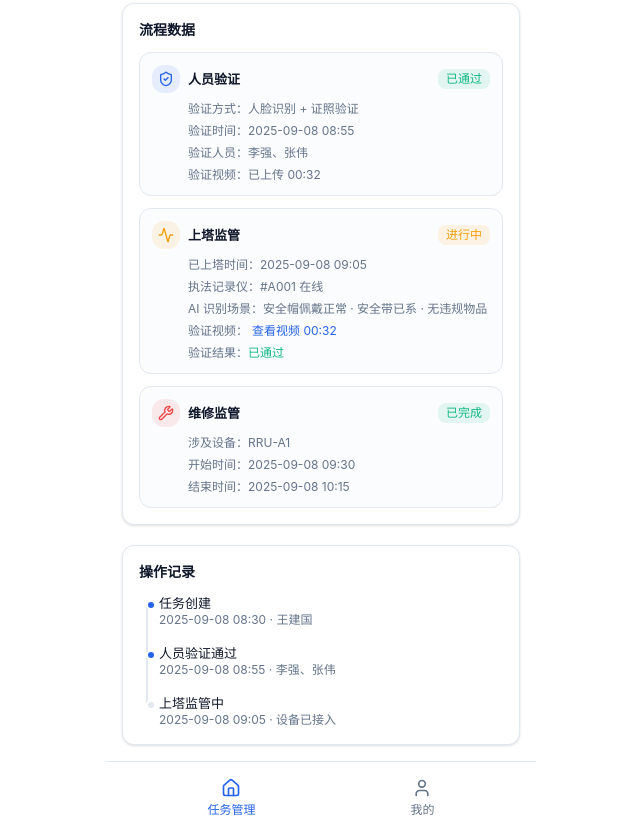
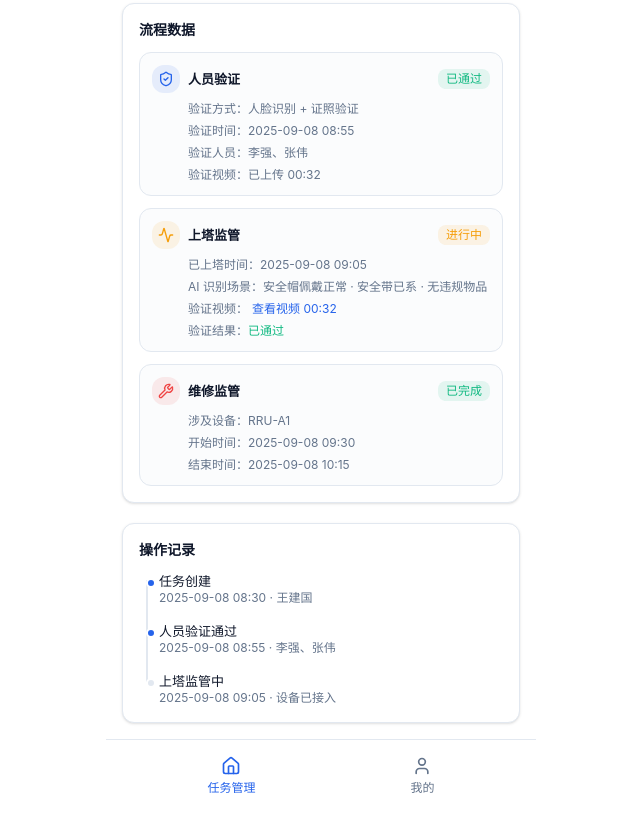
Before and after one commit to yaoli10/jilin-tower-task-management, a plain HTML site: page pages/task-detail.html in a window 1280 px wide. Shown: the part 805-1639 px from the top of the page, without its empty margins (319-959 px from the left). After the commit the page ends 1617 px from the top, so only its background shows below. Drawn offline with nearby package versions, Linux system fonts and the light colour scheme.

Commit message:
fix: 上塔监管去除执法记录仪字段

```diff
--- a/pages/task-detail.html
+++ b/pages/task-detail.html
@@ -302,7 +302,6 @@ body {
             </div>
             <div class="space-y-1.5 pl-9">
               <p class="howso-text-xs howso-text-muted">已上塔时间：2025-09-08 09:05</p>
-              <p class="howso-text-xs howso-text-muted">执法记录仪：#A001 在线</p>
               <p class="howso-text-xs howso-text-muted">AI 识别场景：安全帽佩戴正常 · 安全带已系 · 无违规物品</p>
               <p class="howso-text-xs howso-text-muted flex items-center gap-1">验证视频：<a href="#" class="text-primary hover:underline">查看视频 00:32</a></p>
               <p class="howso-text-xs howso-text-muted">验证结果：<span style="color: var(--howso-state-success);">已通过</span></p>
```
Also changed, not shown: 1 other file.
